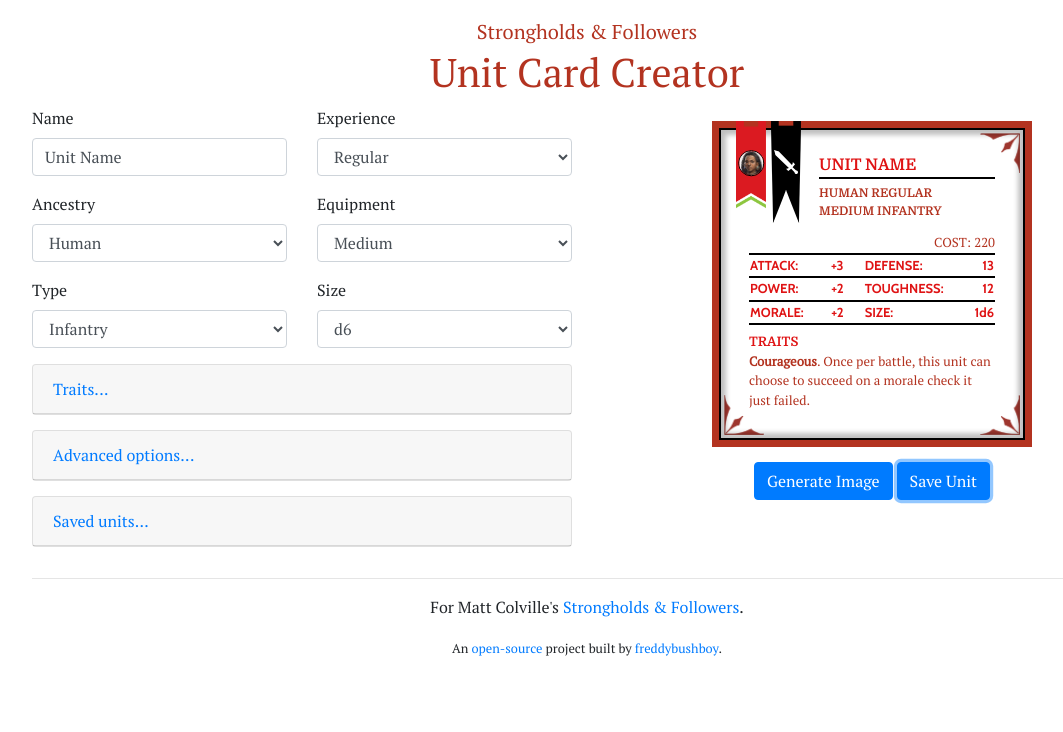
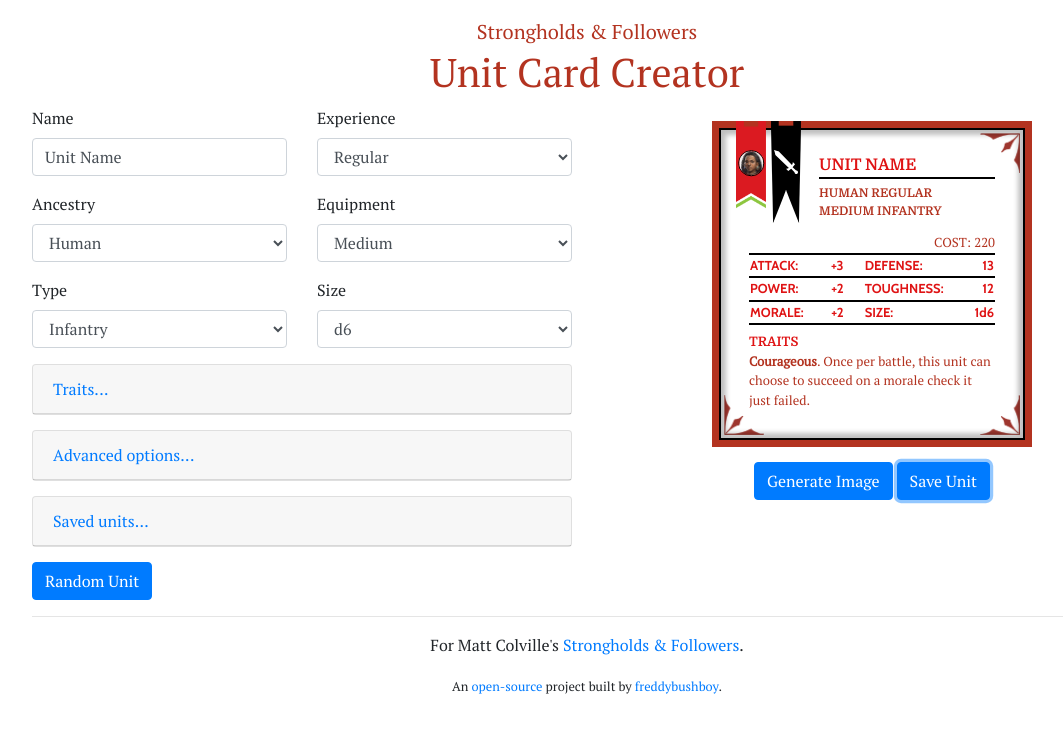
Before and after one commit to freddybushboy/unit-cards, a React (Create React App) app: page / in a window 1280 px wide. Both pictures are taken after a click on the button "Save Unit". Shown: the top 732 px of the page, without its empty margins (53-1116 px from the left). Built offline with nearby package versions, Linux system fonts and the light colour scheme.

Commit message:
add random unit button

```diff
--- a/src/App.tsx
+++ b/src/App.tsx
@@ -22,6 +22,13 @@
 import { CustomTrait, traitData, TraitData } from './fixtures/traits';
 import { ValueType } from 'react-select/lib/types';
 import { Collapse } from './components/Collapse/Collapse';
+import {
+  unitAncestries,
+  unitTypes,
+  unitExperiences,
+  unitEquipments,
+  unitSizes,
+} from './fixtures/units';
 
 export interface State {
   name: string;
@@ -74,6 +81,20 @@
       savedUnits: JSON.parse(localStorage.getItem('savedUnits') || '[]'),
     });
   }
+
+  randomUnit = () => {
+    this.setState({
+      name: 'Random Unit',
+      ancestry:
+        unitAncestries[Math.floor(Math.random() * unitAncestries.length)],
+      type: unitTypes[Math.floor(Math.random() * unitTypes.length)],
+      experience:
+        unitExperiences[Math.floor(Math.random() * unitExperiences.length)],
+      equipment:
+        unitEquipments[Math.floor(Math.random() * unitEquipments.length)],
+      size: unitSizes[Math.floor(Math.random() * unitSizes.length)],
+    });
+  };
 
   unitDataComputed = (): UnitData => {
     return {
@@ -261,6 +282,9 @@
                     ))}
                   </ul>
                 </Collapse>
+                <button className="btn btn-primary" onClick={this.randomUnit}>
+                  Random Unit
+                </button>
               </div>
             ) : null}
           </div>
```
